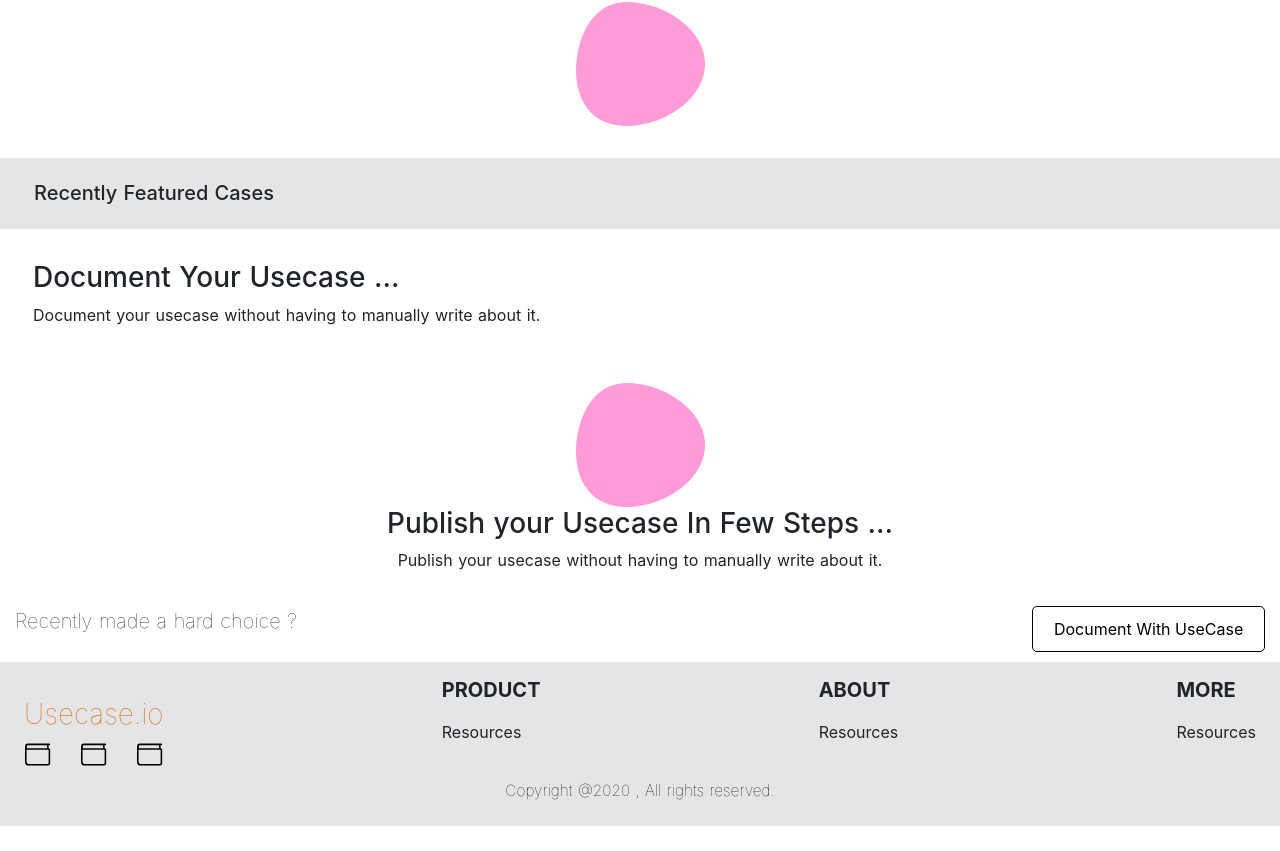
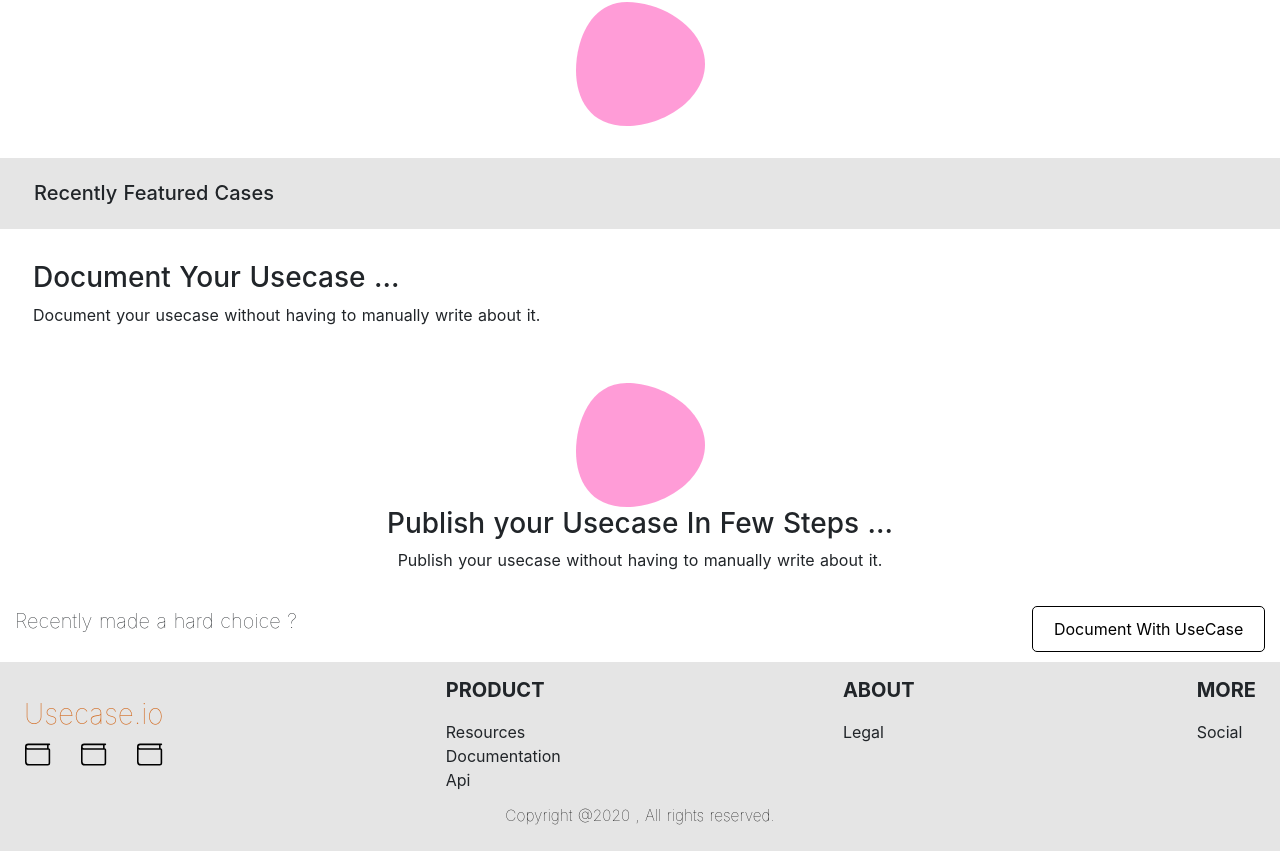
Before and after one commit to fundry/usecase, a Nuxt app: page / in a window 1280 px wide. Shown: the part 1224-2075 px from the top of the page. Before the commit the page ends 2050 px from the top, so only its background shows below. Built offline with nearby package versions, Linux system fonts and the light colour scheme; what vue-mq would draw is missing.

Commit message:
grid css

```diff
--- a/components/footer.vue
+++ b/components/footer.vue
@@ -22,12 +22,10 @@
 
         <div id="mobile-sections">
           <div id="column">
-            <h5 id="title-mobile">PRODUCT</h5>
-
-            <div id="list">
-              <a>Resources</a>
-              <a>Api</a>
-            </div>
+            <h5 id="title">PRODUCT</h5>
+            <a>Resources</a>
+            <a>Documentation</a>
+            <a>Api</a>
           </div>
 
           <div id="column">
@@ -71,8 +69,9 @@
         <div>
           <div id="column">
             <h5 id="title">PRODUCT</h5>
-
             <a>Resources</a>
+            <a>Documentation</a>
+            <a>Api</a>
           </div>
         </div>
 
@@ -80,7 +79,7 @@
           <div id="column">
             <h5 id="title">ABOUT</h5>
             <div>
-              <a>Resources</a>
+              <a>Legal</a>
             </div>
           </div>
         </div>
@@ -89,7 +88,7 @@
           <div id="column">
             <h5 id="title">MORE</h5>
             <div>
-              <a>Resources</a>
+              <a>Social</a>
             </div>
           </div>
         </div>
@@ -177,6 +176,7 @@ export default {
 
 #column {
   flex-direction: column;
+  display: grid;
 }
 
 #title {
```
